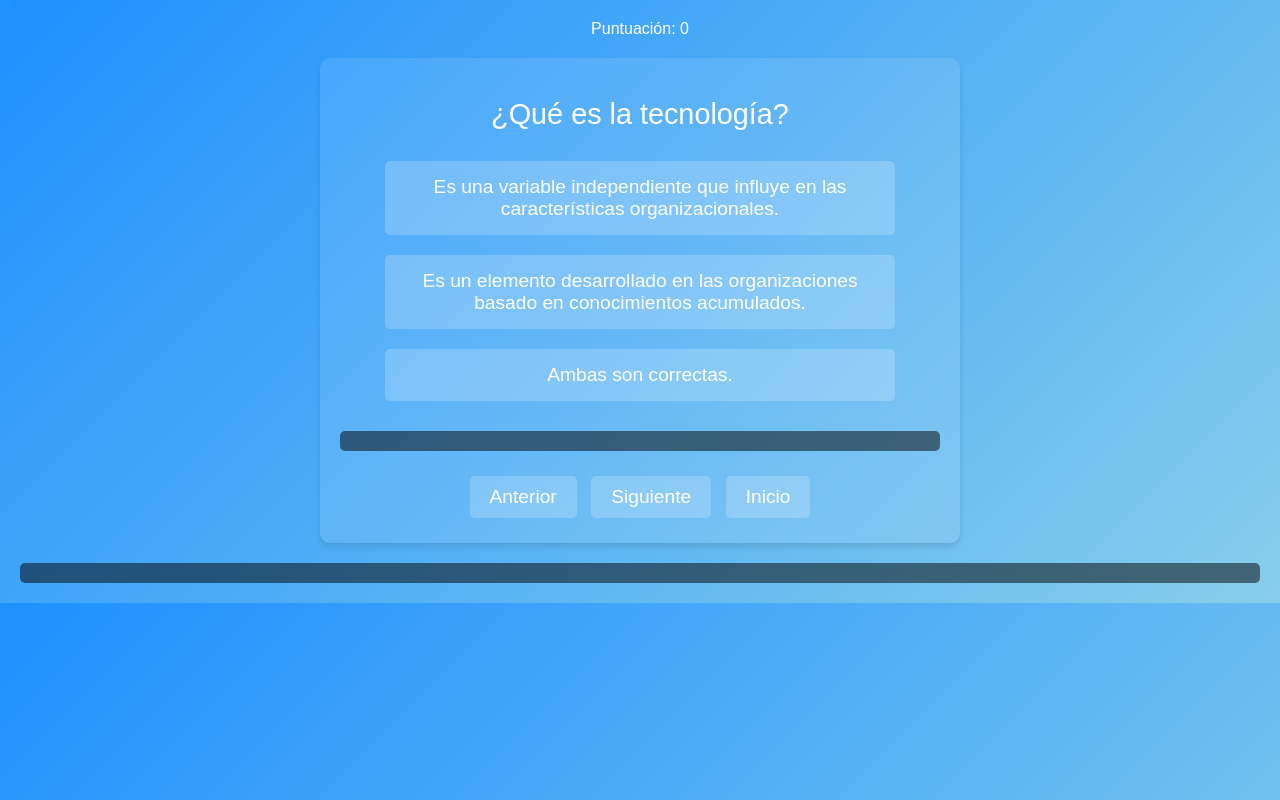
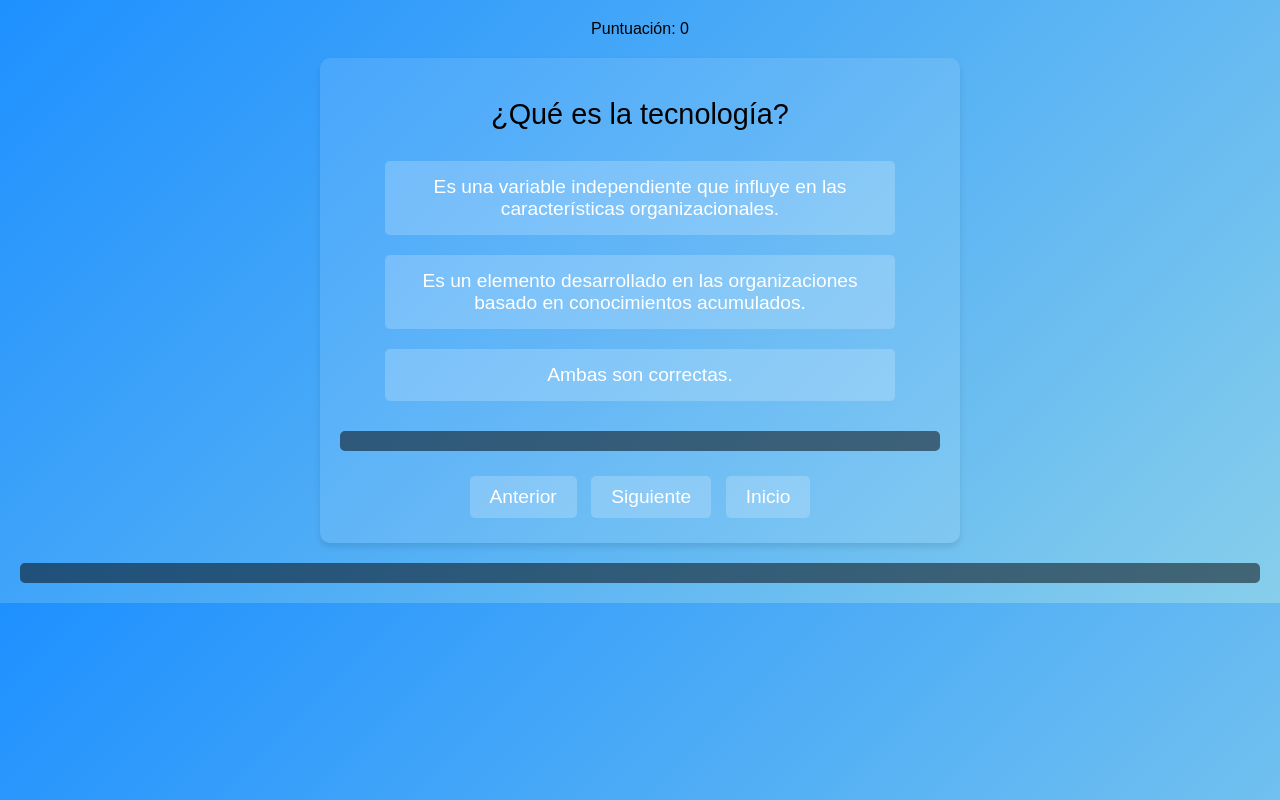
Before and after one commit to Freddy0710/Cuestionario, a plain HTML site: page administracion.html in a window 1280 px wide. Drawn offline with Linux system fonts and the light colour scheme.

Commit message:
Update administracion.html

```diff
--- a/administracion.html
+++ b/administracion.html
@@ -6,7 +6,7 @@
   <title>Administración</title>
   <link rel="stylesheet" href="styles.css">
 </head>
-<body style="background: linear-gradient(135deg, #1E90FF, #87CEEB);">
+<body style="background: linear-gradient(135deg, #1E90FF, #87CEEB); color: #000;">
   <div class="puntaje">Puntuación: <span id="puntuacion">0</span></div>
   <div id="juego" class="juego">
     <div id="pregunta" class="pregunta"></div>
```
